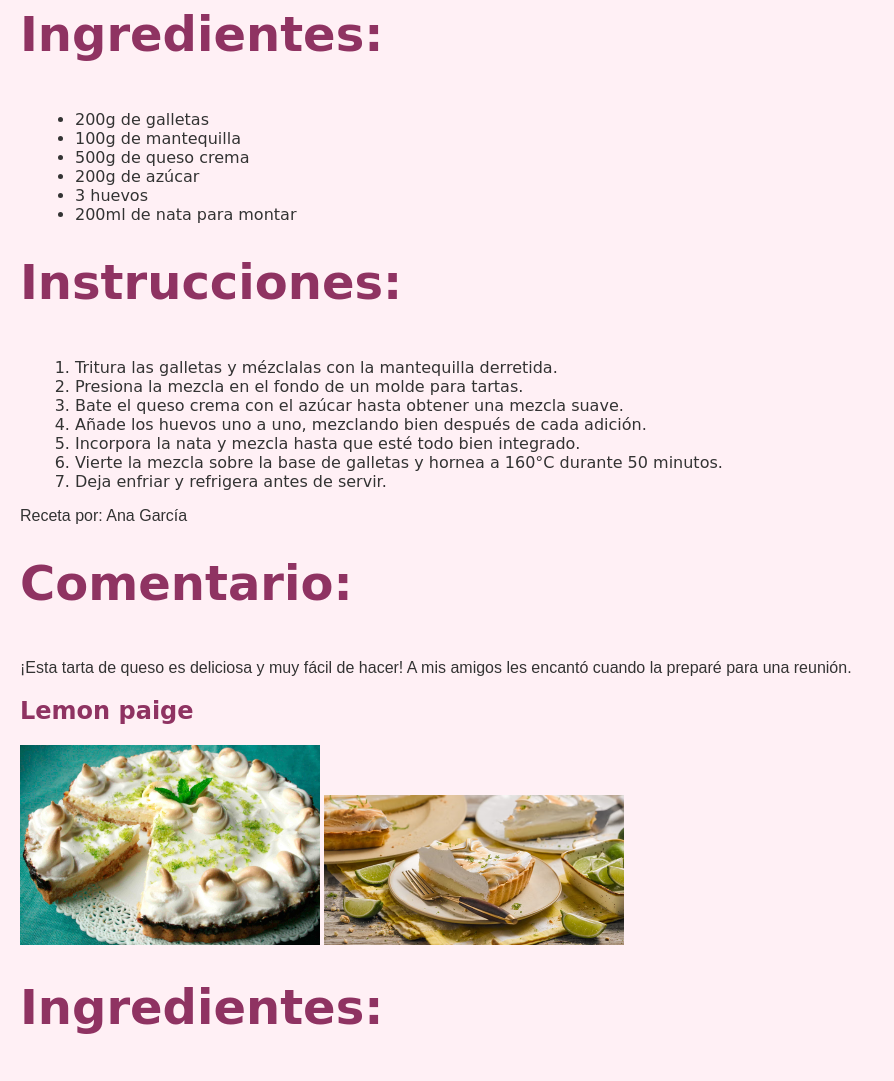
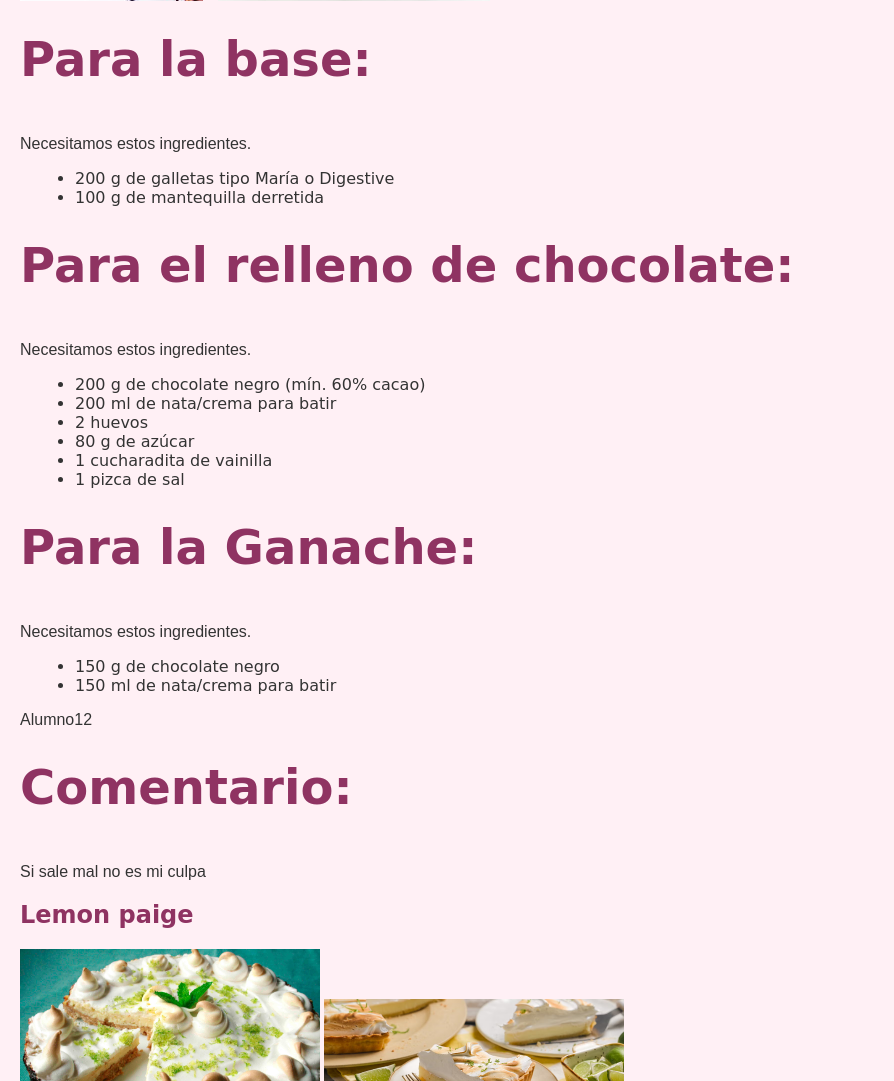
Before and after one commit to CFDAlcobendas2026/recetas, a website: page postres/index.html in a window 1280 px wide. Shown: the part 2906-3987 px from the top of the page, without its empty margins (0-894 px from the left). Drawn offline with Linux system fonts and the light colour scheme; a web font is replaced by a local one.

Commit message:
Add modou commit.

```diff
--- a/postres/index.html
+++ b/postres/index.html
@@ -101,37 +101,50 @@
 
       </article>
 
+
       <!-- Modu -->
         <article class="recipe-card">
-        <h2 class="title">Tarta de Queso</h2>
-        <img src="./assets/img/BCD_4966-scaled-pio73brm5ue9z4oysi1p4ortxpjvwamklwciz9shgw.webp" alt="Tarta de Queso" width="300">
-        <iframe width="320" height="240" src="https://www.youtube.com/embed/uns6a1ENcAU" title="Video de receta" frameborder="0" allow="accelerometer; autoplay; clipboard-write; encrypted-media; gyroscope; picture-in-picture" allowfullscreen></iframe>
-        <h3>Ingredientes:</h3>
+          <h2 class="title">Postre frutos rojos</h2>
+
+
+          <h3>Ingredientes</h3>
+          <div class="media">
+          <img src="./assets/img/descarga.jpg" alt="Arroz de leche" >
+          <img src="./assets/img/foto2.jpg" alt="">
+        </div>
+
+          <h3>Para la base:</h3>
+          <p>Necesitamos estos ingredientes.</p>
           <ul>
-          <li>200g de galletas</li>
-          <li>100g de mantequilla</li>
-          <li>500g de queso crema</li>
-          <li>200g de azúcar</li>
-          <li>3 huevos</li>
-          <li>200ml de nata para montar</li>
+            <li>200 g de galletas tipo María o Digestive</li>
+            <li>100 g de mantequilla derretida</li>
           </ul>
-        <h3>Instrucciones:</h3>
-        <ol>
-          <li>Tritura las galletas y mézclalas con la mantequilla derretida.</li>
-          <li>Presiona la mezcla en el fondo de un molde para tartas.</li>
-          <li>Bate el queso crema con el azúcar hasta obtener una mezcla suave.</li>
-          <li>Añade los huevos uno a uno, mezclando bien después de cada adición.</li>
-          <li>Incorpora la nata y mezcla hasta que esté todo bien integrado.</li>
-          <li>Vierte la mezcla sobre la base de galletas y hornea a 160°C durante 50 minutos.</li>
-          <li>Deja enfriar y refrigera antes de servir.</li>
-        </ol>
-        <div class="author">Receta por: Ana García</div>
-        <div class="comentario" >
+          <h3>Para el relleno de chocolate:</h3>
+          <p>Necesitamos estos ingredientes.</p>
+          <ul>
+            <li>200 g de chocolate negro (mín. 60% cacao)</li>
+            <li>200 ml de nata/crema para batir</li>
+            <li>2 huevos</li>
+            <li>80 g de azúcar</li>
+            <li>1 cucharadita de vainilla</li>
+            <li>1 pizca de sal</li>
+          </ul>
+          <h3>Para la Ganache:</h3>
+          <p>Necesitamos estos ingredientes.</p>
+          <ul>
+            <li>150 g de chocolate negro</li>
+            <li>150 ml de nata/crema para batir</li>
+          </ul>
+
+          <div class="author">Alumno12</div>
+          <div class="comentario">
             <h3>Comentario:</h3>
-          <p>¡Esta tarta de queso es deliciosa y muy fácil de hacer! A mis amigos les encantó cuando la preparé para una reunión.</p>
+            <p>Si sale mal no es mi culpa</p>
           </div>
 
         </article>
+
+
 
        <!-- Saray -->
       <article class="recipe-card">
```
Also changed, not shown: postres/assets/img/descarga.jpg (added), postres/assets/img/foto2.jpg (added). Lines whose indentation alone changed are shown as unchanged.
